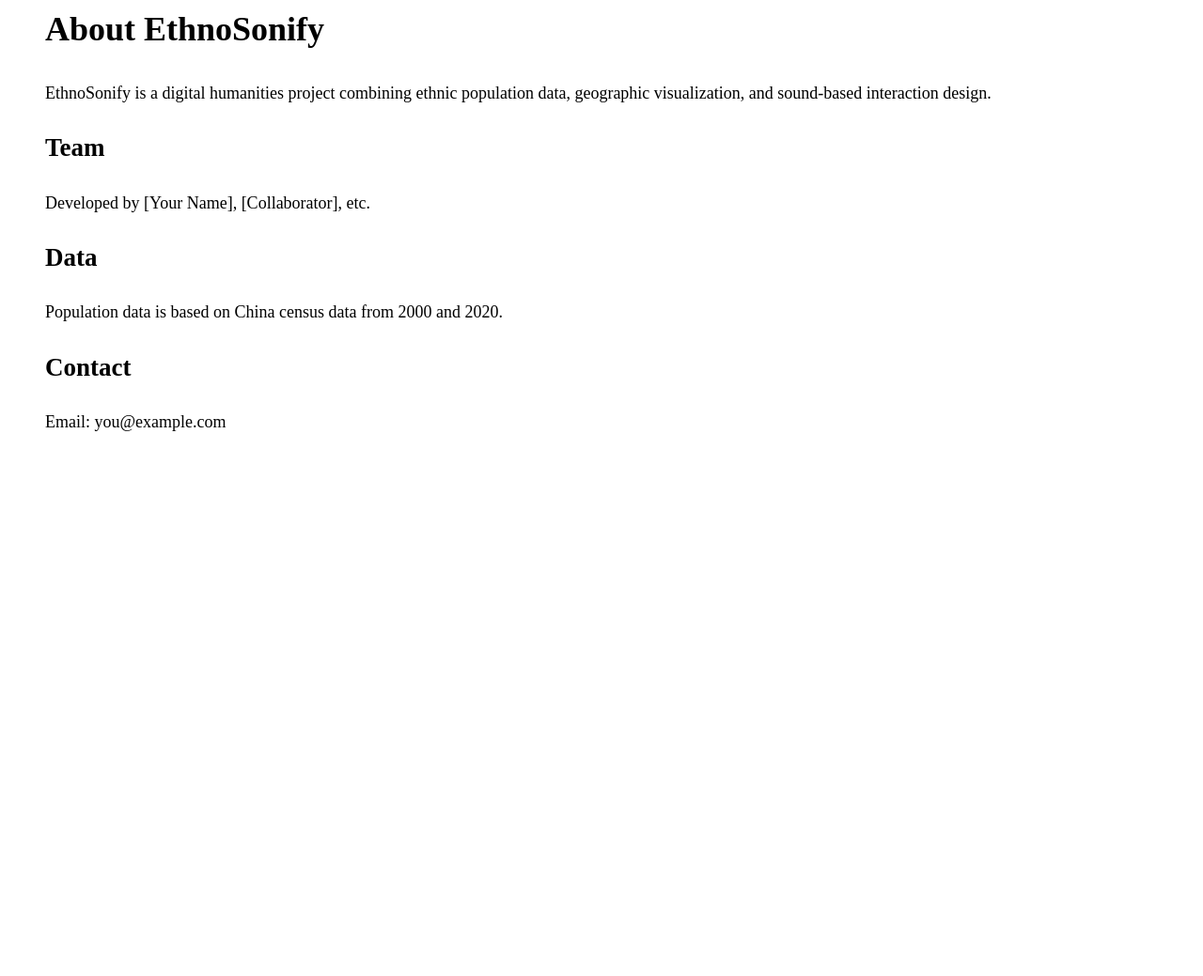
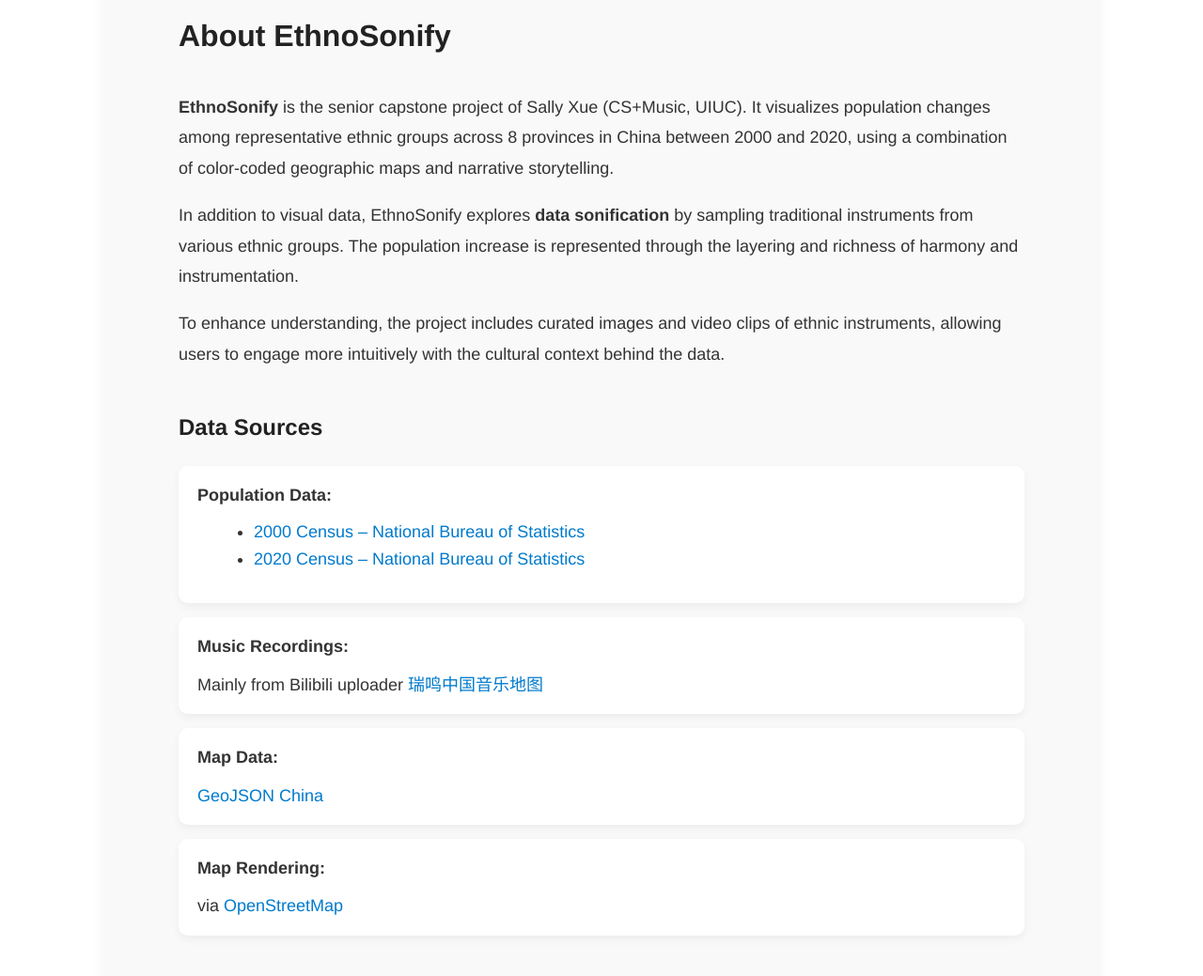
Before and after one commit to SallyXue-0114/EthnoSonify, a plain HTML site: page about.html in a window 1280 px wide. Shown: the part 117-1156 px from the top of the page at 94% size. Before the commit the page ends 800 px from the top, so only its background shows below. Drawn offline with Linux system fonts and the light colour scheme.

Commit message:
finish about

```diff
--- a/about.html
+++ b/about.html
@@ -1,3 +1,7 @@
+<head>
+    <meta charset="UTF-8">
+</head>
+
 <body>
     <nav style="
     display: flex;
@@ -19,21 +23,82 @@
     </nav>
 
 
-    <div style="padding: 40px; font-size: 18px; line-height: 1.6;">
-        <h1>About EthnoSonify</h1>
+    <div
+        style="padding: 50px 80px; font-family: 'Helvetica Neue', sans-serif; background-color: #f9f9f9; color: #333; line-height: 1.8; font-size: 18px; max-width: 900px; margin: 0 auto; border-radius: 12px; box-shadow: 0 8px 16px rgba(0,0,0,0.05);">
+
+        <h1 style="font-size: 32px; color: #222; margin-bottom: 30px;">About EthnoSonify</h1>
         <p>
-            EthnoSonify is a digital humanities project combining ethnic population data, geographic visualization,
-            and sound-based interaction design.
+            <strong>EthnoSonify</strong> is the senior capstone project of Sally Xue (CS+Music, UIUC). It visualizes
+            population
+            changes
+            among representative ethnic groups across 8 provinces in China between 2000 and 2020, using a combination
+            of color-coded geographic maps and narrative storytelling.
+        </p>
+        <p>
+            In addition to visual data, EthnoSonify explores <strong>data sonification</strong> by sampling traditional
+            instruments
+            from various ethnic groups. The population increase is represented through the layering and richness of
+            harmony and instrumentation.
+        </p>
+        <p>
+            To enhance understanding, the project includes curated images and video clips of ethnic instruments,
+            allowing
+            users to engage more intuitively with the cultural context behind the data.
         </p>
 
-        <h2>Team</h2>
-        <p>Developed by [Your Name], [Collaborator], etc.</p>
+        <h2 style="margin-top: 40px; font-size: 24px; color: #222;">Data Sources</h2>
 
-        <h2>Data</h2>
-        <p>Population data is based on China census data from 2000 and 2020.</p>
+        <div style="display: flex; flex-direction: column; gap: 15px; margin-top: 20px;">
 
-        <h2>Contact</h2>
-        <p>Email: you@example.com</p>
+            <div
+                style="background: #fff; padding: 15px 20px; border-radius: 10px; box-shadow: 0 4px 10px rgba(0,0,0,0.05);">
+                <strong style="color: #333;">Population Data:</strong>
+                <ul style="margin-left: 20px; margin-top: 8px; line-height: 1.6;">
+                    <li>
+                        <a href="https://www.stats.gov.cn/sj/pcsj/rkpc/5rp/index.htm" target="_blank"
+                            style="text-decoration: none; color: #007acc;">2000 Census – National Bureau of
+                            Statistics</a>
+                    </li>
+                    <li>
+                        <a href="https://www.stats.gov.cn/sj/pcsj/rkpc/7rp/zk/indexch.htm" target="_blank"
+                            style="text-decoration: none; color: #007acc;">2020 Census – National Bureau of
+                            Statistics</a>
+                    </li>
+                </ul>
+            </div>
+
+            <div
+                style="background: #fff; padding: 15px 20px; border-radius: 10px; box-shadow: 0 4px 10px rgba(0,0,0,0.05);">
+                <strong style="color: #333;">Music Recordings:</strong>
+                <p style="margin: 8px 0 0 0;">
+                    Mainly from Bilibili uploader
+                    <a href="https://space.bilibili.com/387053620" target="_blank"
+                        style="text-decoration: none; color: #007acc;">瑞鸣中国音乐地图</a>
+                </p>
+            </div>
+
+            <div
+                style="background: #fff; padding: 15px 20px; border-radius: 10px; box-shadow: 0 4px 10px rgba(0,0,0,0.05);">
+                <strong style="color: #333;">Map Data:</strong>
+                <p style="margin: 8px 0 0 0;">
+                    <a href="https://geojson.cn/api/china/china.json" target="_blank"
+                        style="text-decoration: none; color: #007acc;">GeoJSON China</a>
+                </p>
+            </div>
+
+            <div
+                style="background: #fff; padding: 15px 20px; border-radius: 10px; box-shadow: 0 4px 10px rgba(0,0,0,0.05);">
+                <strong style="color: #333;">Map Rendering:</strong>
+                <p style="margin: 8px 0 0 0;">
+                    via <a href="https://www.openstreetmap.org/" target="_blank"
+                        style="text-decoration: none; color: #007acc;">OpenStreetMap</a>
+                </p>
+            </div>
+
+        </div>
+
+
     </div>
 
+
 </body>
```
Also changed, not shown: 1 other file.
